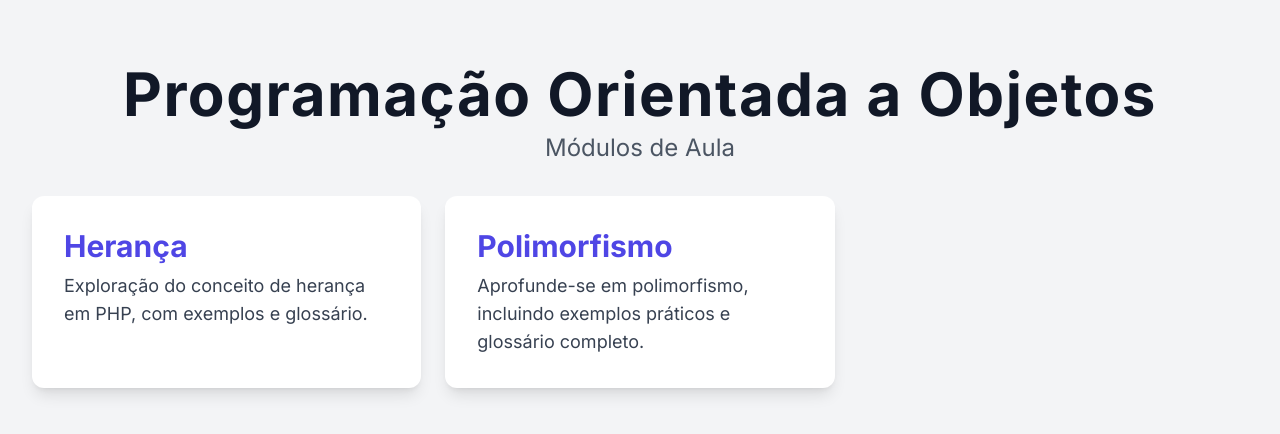
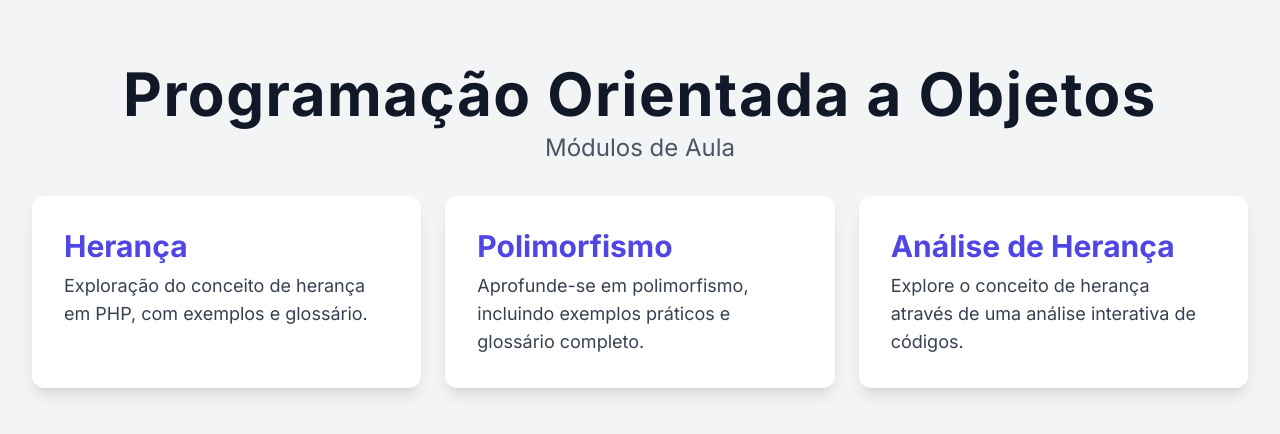
Before and after one commit to Crise-Ergodica/poo, a plain HTML site: page index.html in a window 1280 px wide. Drawn offline with nearby package versions, Linux system fonts and the light colour scheme.

Commit message:
Update index.html

```diff
--- a/index.html
+++ b/index.html
@@ -37,6 +37,11 @@
                 <h2 class="text-3xl font-bold text-indigo-600 mb-2">Polimorfismo</h2>
                 <p class="text-lg text-gray-700">Aprofunde-se em polimorfismo, incluindo exemplos práticos e glossário completo.</p>
             </a>
+            <!-- Card de da Análise de Herança -->
+            <a href="analiseHeranca.html" class="block bg-white rounded-xl shadow-lg p-6 md:p-8 hover:shadow-xl transition-shadow duration-300">
+    <h2 class="text-3xl font-bold text-indigo-600 mb-2">Análise de Herança</h2>
+    <p class="text-lg text-gray-700">Explore o conceito de herança através de uma análise interativa de códigos.</p>
+</a>
 
             <!-- Você pode adicionar mais cards para outros módulos aqui -->
 
```
